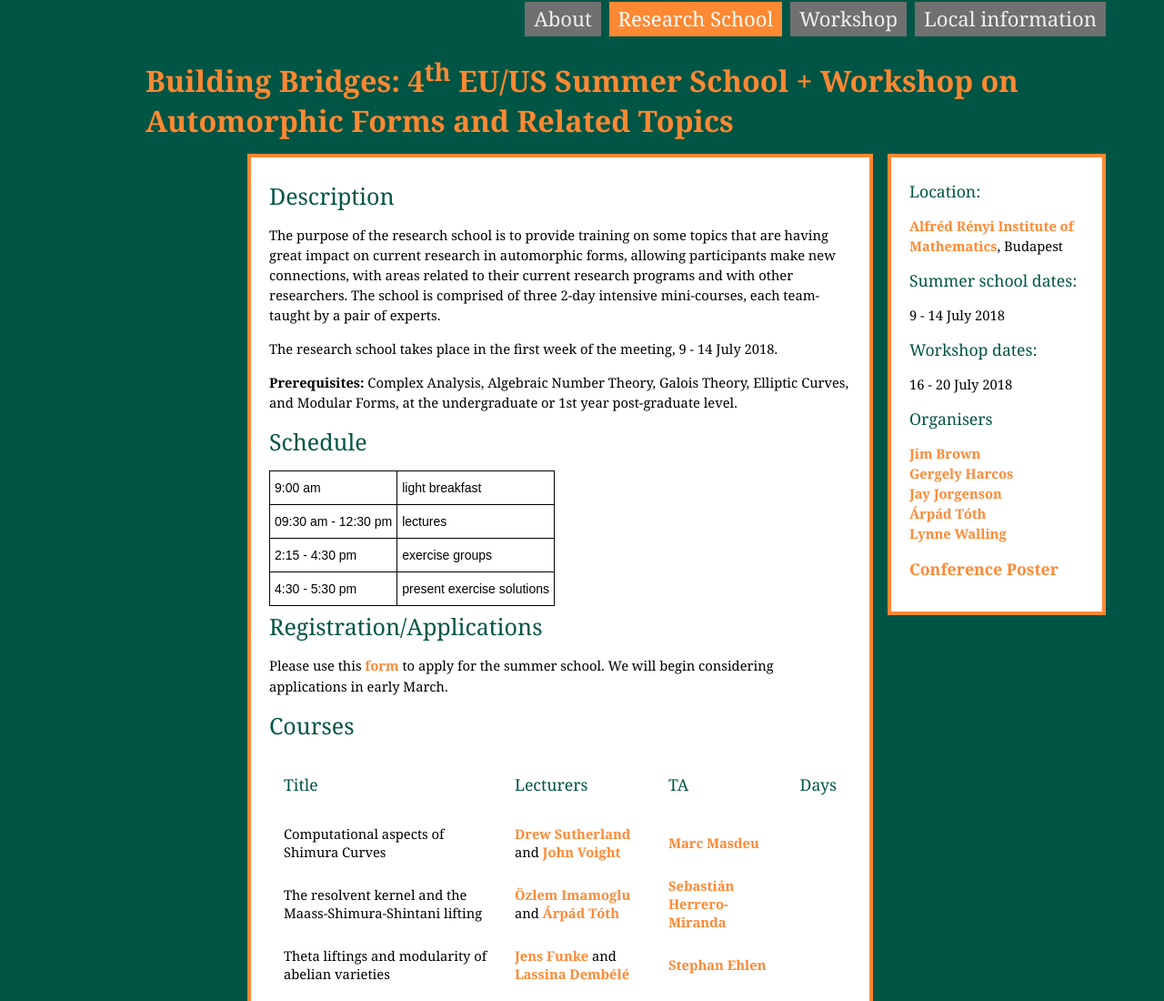
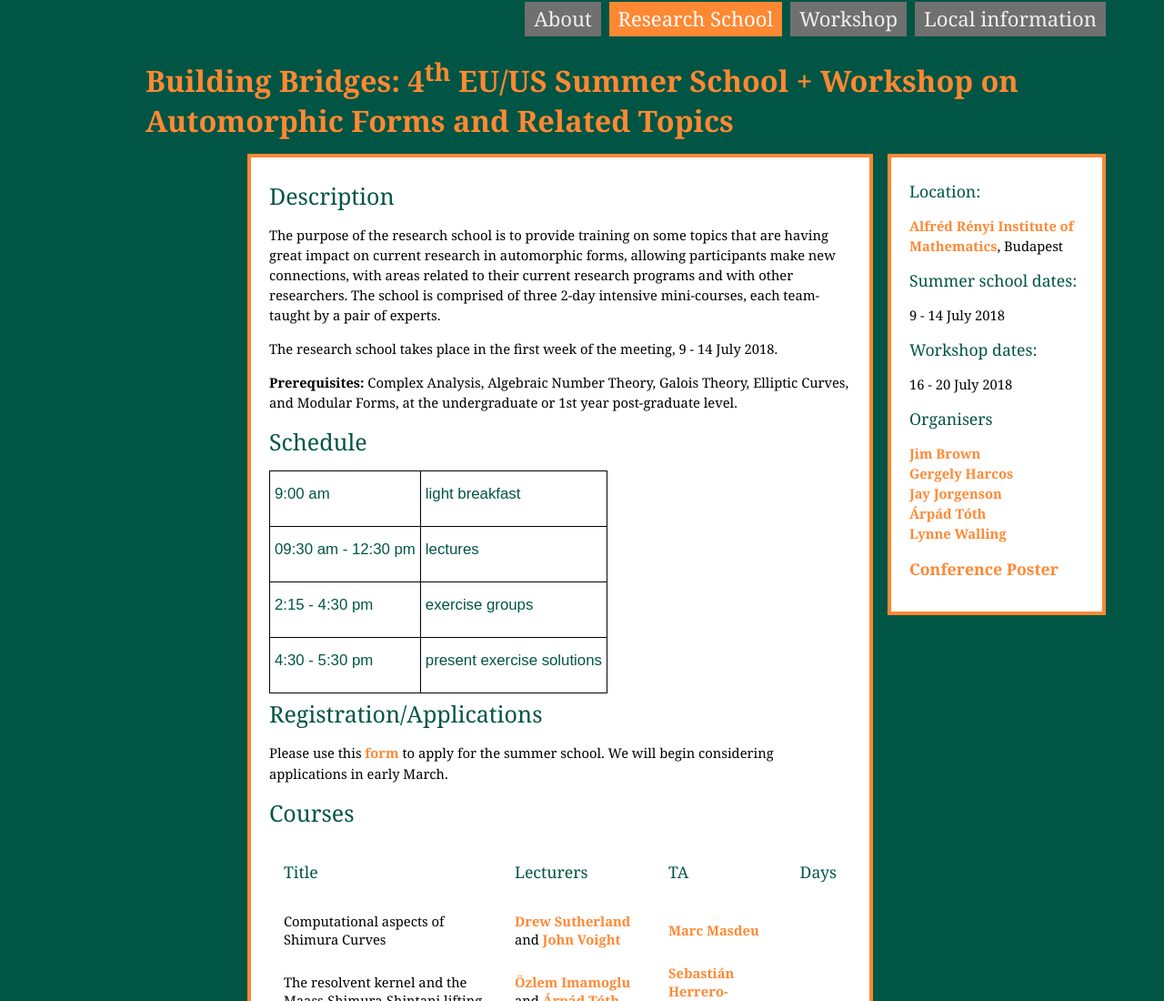
Before and after one commit to afw-eu/afw-eu.github.io, a plain HTML site: page school.html in a window 1280 px wide. Shown: the top 1100 px of the page at 91% size. Drawn offline with Linux system fonts and the light colour scheme.

Commit message:
Update school.html

```diff
--- a/school.html
+++ b/school.html
@@ -75,22 +75,22 @@
 .tg .tg-gqdk{background-color:#000000;vertical-align:top}
 .tg .tg-yw4l{vertical-align:top}
 </style>
-<table class="tg">
+<table class="tg" cellspacing="10">
   <tr>
-    <td class="tg-yw4l">9:00 am</td>
-    <td class="tg-yw4l">light breakfast</td>
+    <td class="tg-yw4l"><h4>9:00 am</h4></td>
+    <td class="tg-yw4l"><h4>light breakfast</h4></td>
   </tr>
   <tr>
-    <td class="tg-yw4l">09:30 am - 12:30 pm</td>
-    <td class="tg-yw4l">lectures</td>
+    <td class="tg-yw4l"><h4>09:30 am - 12:30 pm</h4></td>
+    <td class="tg-yw4l"><h4>lectures</h4></td>
   </tr>
   <tr>
-    <td class="tg-yw4l">2:15 - 4:30 pm</td>
-    <td class="tg-yw4l">exercise groups</td>
+    <td class="tg-yw4l"><h4>2:15 - 4:30 pm</h4></td>
+    <td class="tg-yw4l"><h4>exercise groups</h4></td>
   </tr>
   <tr>
-    <td class="tg-yw4l">4:30 - 5:30 pm</td>
-    <td class="tg-yw4l">present exercise solutions</td>
+    <td class="tg-yw4l"><h4>4:30 - 5:30 pm</h4></td>
+    <td class="tg-yw4l"><h4>present exercise solutions</h4></td>
   </tr>
 </table>
 
```
